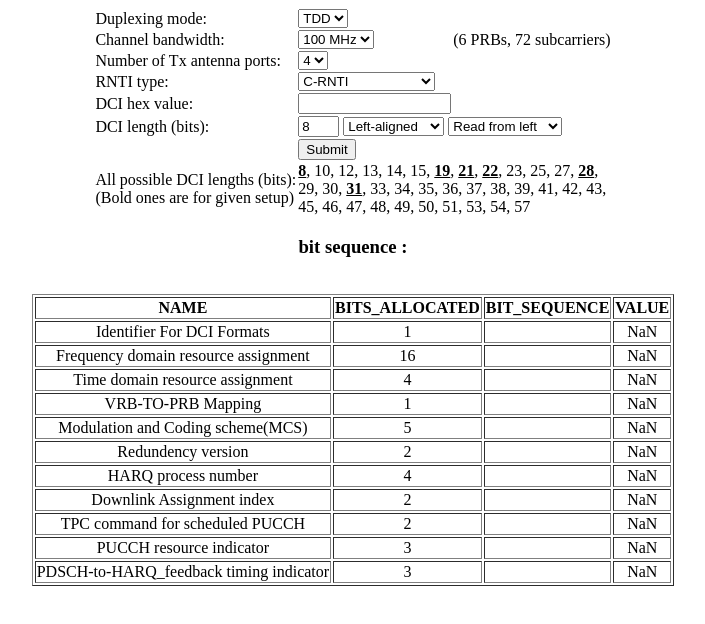
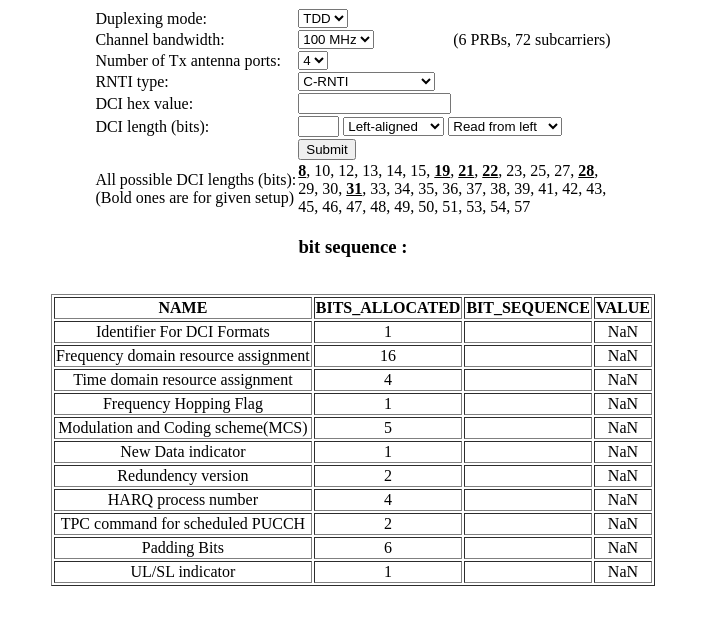
Before and after one commit to Gurpreet1199/dci5g.github.io, a plain HTML site: page index.html in a window 1280 px wide. Both pictures are taken after a click on the button "Submit". Shown: the whole page, without its empty margins (287-992 px from the left). Drawn offline with Linux system fonts and the light colour scheme.

Commit message:
Update index.html

```diff
--- a/index.html
+++ b/index.html
@@ -70,7 +70,7 @@
 			</tr>
 			<tr>
 				<td>DCI length (bits):</td>
-				<td colspan="2"><input name="dci_size" onkeypress="if (decode_if_enter(event)) this.select();" onfocus="this.select();" onblur="decode1();" type="text" size="2" maxlength="2" value="8" id="LEN">
+				<td colspan="2"><input name="dci_size" onkeypress="if (decode_if_enter(event)) this.select();" onfocus="this.select();" onblur="decode1();" type="text" size="2" maxlength="2" value="" id="LEN">
 				<select name="dci_justification" onchange="decode();">
 					<option selected="">Left-aligned</option>
 					<option>Right-aligned</option>
@@ -93,7 +93,42 @@
 </form>
 <script>
 	var map_cmc=new Map([[100,273],[90,245],[80,217],[60,162],[50,133],[40,106],[30,78],[25,65],[20,51],[15,38],[10,24],[5,11]]);
-	function cmc_rnti(HEX,bw){
+	function tbl(arr){
+		var br=document.createElement("br");
+		br.setAttribute("id","output");
+		document.body.appendChild(br);
+		var table = document.createElement('table');
+		table.setAttribute("align","center");
+		table.setAttribute("cellspacing","2px");
+		table.setAttribute("id","output");
+		table.setAttribute("border","1px dotted #999");
+		var header = ['NAME ','  BITS_ALLOCATED  ', '  BIT_SEQUENCE  ', '  VALUE  ' ];
+		var tr=document.createElement('tr');
+		for(var column in header)
+		{
+			var th=document.createElement('th');
+			th.setAttribute("style","text-align:center");
+			th.innerHTML = header[column];
+			tr.appendChild(th)
+		}
+		table.appendChild(tr);
+		var input = arr;
+		for(var row in input)
+		{
+		var tr=document.createElement('tr');
+		tr.setAttribute("style","text-align:center");
+			for(var column in input[row])
+			{
+				var td=document.createElement('td');
+				td.innerHTML = input[row][column];
+				tr.appendChild(td)
+
+			}
+		table.appendChild(tr);
+		}
+		document.body.appendChild(table);
+}
+	function cmc_rnti(HEX,bw,LEN){
 		var str=HEX;
 		var res="";
 		for(let i=0;i<str.length;i++){
@@ -101,12 +136,12 @@
 		}
 		var h1=document.createElement("h3");
 		h1.setAttribute("align","center");
+		h1.setAttribute("id","output");
 		h1.innerHTML="bit sequence : "+res;
 		document.body.appendChild(h1);
-
 		var fdsa=Math.ceil(Math.log(bw*(bw+1)/2)/Math.log(2));
 		var sstr=res.substring(1,fdsa+1);
-		var arr=[
+		var arr_1_0=[
 			["Identifier For DCI Formats ",1,res.substring(0,1),parseInt(res.substring(0,1),2).toString(10)],
 			["Frequency domain resource assignment",fdsa,sstr,parseInt(sstr,2).toString(10)],
 			["Time domain resource assignment",4,res.substring(fdsa+1,fdsa+5),parseInt(res.substring(fdsa+1,fdsa+5),2).toString(10)],
@@ -119,8 +154,29 @@
 			["PUCCH resource indicator ",3,res.substring(fdsa+21,fdsa+24),parseInt(res.substring(fdsa+21,fdsa+24),2).toString(10)],
 			["PDSCH-to-HARQ_feedback timing indicator",3,res.substring(fdsa+24,fdsa+27),parseInt(res.substring(fdsa+24,fdsa+27),2).toString(10)],
 		]
-		return arr;
-
+		if(LEN=="10"){
+			return arr_1_0;
+		}
+		var total_1_0_bits=0;
+		for(let i=0;i<11;i++){
+			total_1_0_bits+=arr_1_0[i][1];
+		}
+		var total_0_0_bits=1+fdsa+4+1+5+1+2+4+2+1;
+		var pbits=total_1_0_bits-total_0_0_bits;
+		var arr_0_0=[
+			["Identifier For DCI Formats",1,res.substring(0,1),parseInt(res.substring(0,1),2).toString(10)],
+			["Frequency domain resource assignment",fdsa,sstr,parseInt(sstr,2).toString(10)],
+			["Time domain resource assignment",4,res.substring(fdsa+1,fdsa+5),parseInt(res.substring(fdsa+1,fdsa+5),2).toString(10)],
+			["Frequency Hopping Flag",1,res.substring(fdsa+5,fdsa+6),parseInt(res.substring(fdsa+5,fdsa+6),2).toString(10)],
+			["Modulation and Coding scheme(MCS)",5,res.substring(fdsa+6,fdsa+11),parseInt(res.substring(fdsa+6,fdsa+11),2).toString(10)],
+			["New Data indicator",1,res.substring(fdsa+11,fdsa+12),parseInt(res.substring(fdsa+11,fdsa+12),2).toString(10)],
+			["Redundency version",2,res.substring(fdsa+12,fdsa+14),parseInt(res.substring(fdsa+12,fdsa+14),2).toString(10)],
+			["HARQ process number ",4,res.substring(fdsa+14,fdsa+18),parseInt(res.substring(fdsa+14,fdsa+18),2).toString(10)],
+			["TPC command for scheduled PUCCH ",2,res.substring(fdsa+18,fdsa+20),parseInt(res.substring(fdsa+18,fdsa+20),2).toString(10)],
+			["Padding Bits ",pbits,res.substring(fdsa+20,fdsa+20+pbits),parseInt(res.substring(fdsa+20,fdsa+20+pbits),2).toString(10)],
+			["UL/SL indicator ",1,res.substring(fdsa+20+pbits,fdsa+21+pbits),parseInt(res.substring(fdsa+20+pbits,fdsa+21+pbits),2).toString(10)],
+		]
+		return arr_0_0;
 	}
 	function si_rnti(HEX){
 		var str=HEX;
@@ -128,74 +184,42 @@
 		for(let i=0;i<str.length;i++){
 			res+=parseInt(str[i],16).toString(2).padStart(4,'0');
 		}
+		var h1=document.createElement("h3");
+		h1.setAttribute("align","center");
+		h1.setAttribute("id","output");
+		h1.innerHTML="bit sequence : "+res;
+		document.body.appendChild(h1);
 		var fdsa=Math.ceil(Math.log(48*49/2)/Math.log(2));
 		var sstr=res.substring(0,fdsa);
-	var arr=[["Frequency domain resource assignment",fdsa,sstr,parseInt(sstr,2).toString(10)],
+		var arr=[
+			["Frequency domain resource assignment",fdsa,sstr,parseInt(sstr,2).toString(10)],
 			["Time domain resource assignment",4,res.substring(11,15),parseInt(res.substring(11,15),2).toString(10)],
 			["VRB-TO-PRB Mapping",1,res.substring(15,16),parseInt(res.substring(15,16),2).toString(10)],
 			["Modulation and Coding scheme(MCS)",5,res.substring(16,21),parseInt(res.substring(16,21),2).toString(10)],
 			["Redundency version",2,res.substring(21,23),parseInt(res.substring(21,23),2).toString(10)],
 			["System Information Indicator ",1,res.substring(23,24),parseInt(res.substring(23,24),2).toString(10)],
-	["Reserved Bits",15,res.substring(24,39),parseInt(res.substring(24,39),2).toString(10)]]
+			["Reserved Bits",15,res.substring(24,39),parseInt(res.substring(24,39),2).toString(10)]
+		]
 		return arr;
 }
-	function tbl(arr){
-		var br=document.createElement("br");
-		document.body.appendChild(br);
-		var table = document.createElement('table');
-		table.setAttribute("align","center");
-		table.setAttribute("cellspacing","2px");
-		table.setAttribute("id","img");
-		table.setAttribute("border","1px dotted #999");
-
-		var header = ['NAME ','  BITS_ALLOCATED  ', '  BIT_SEQUENCE  ', '  VALUE  ' ];
-		var tr=document.createElement('tr');
-		for(var column in header)
-		{
-			var th=document.createElement('th');
-			th.setAttribute("style","text-align:center");
-			th.innerHTML = header[column];
-			tr.appendChild(th)
+	function decode(){
+        while(document.getElementById("output")!=null){
+			document.getElementById("output").remove();
 		}
-		table.appendChild(tr);
-
-		//create Table Body
-		var input = arr;
-
-		for(var row in input)
-		{
-		var tr=document.createElement('tr');
-		tr.setAttribute("style","text-align:center");
-			for(var column in input[row]){
-
-				var td=document.createElement('td');
-				td.innerHTML = input[row][column];
-				tr.appendChild(td)
-
-			}
-		table.appendChild(tr);
-		}
-
-		// append Table
-		document.body.appendChild(table);
-
-}
-	function decode(){
 		var DM=document.getElementById("DM").value;
 		var CB=document.getElementById("CB").value;
 		var TX=document.getElementById("TX").value;
 		var RNTI=document.getElementById("RNTI").value;
 		var HEX=document.getElementById("HEX").value;
 		var LEN=document.getElementById("LEN").value;
-		alert(DM+" "+CB+" "+TX+" "+RNTI+" "+HEX +" "+ LEN);
+		//alert(DM+" "+CB+" "+TX+" "+RNTI+" "+HEX +" "+ LEN);
 		if(RNTI=='si'){
 			tbl(si_rnti(HEX));
 		}
 		else if(RNTI=='c' || RNTI=='mcsc' || RNTI=='cs'){
 			var x=map_cmc.get(parseInt(CB,10));
-			tbl(cmc_rnti(HEX,x));
+			tbl(cmc_rnti(HEX,x,LEN));
 		}
-
 }
 </script>
 </html>
```
Lines whose indentation alone changed are shown as unchanged.
